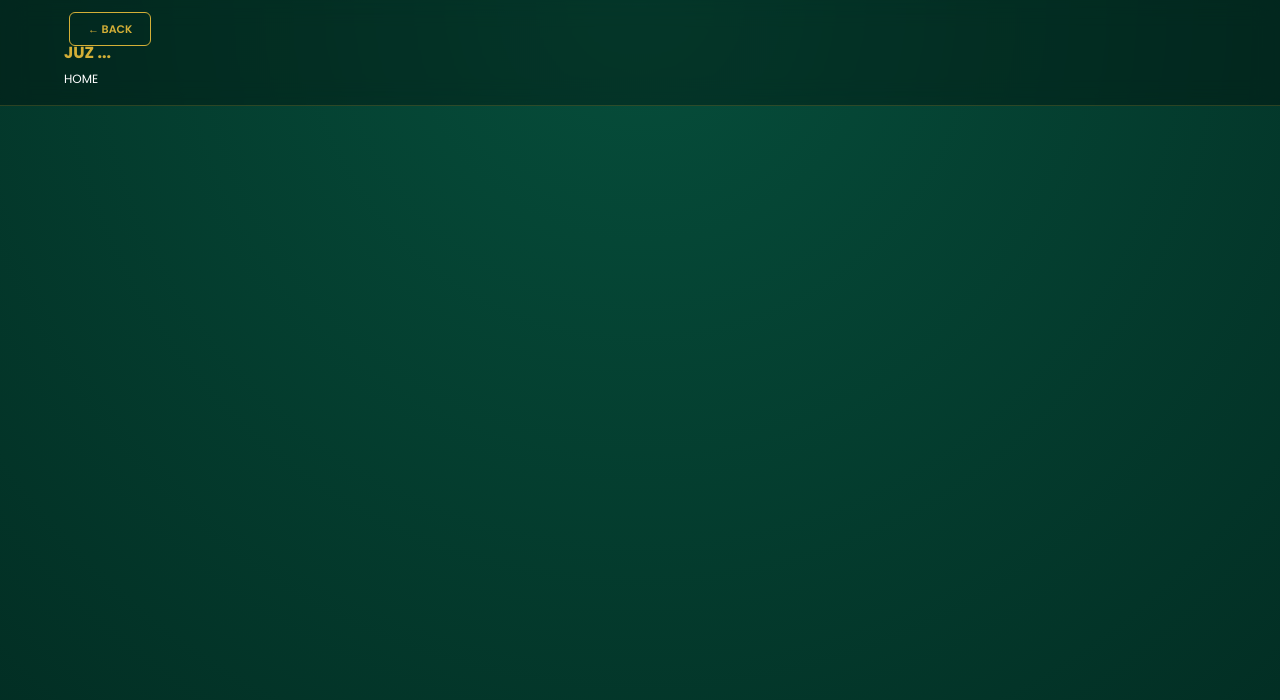
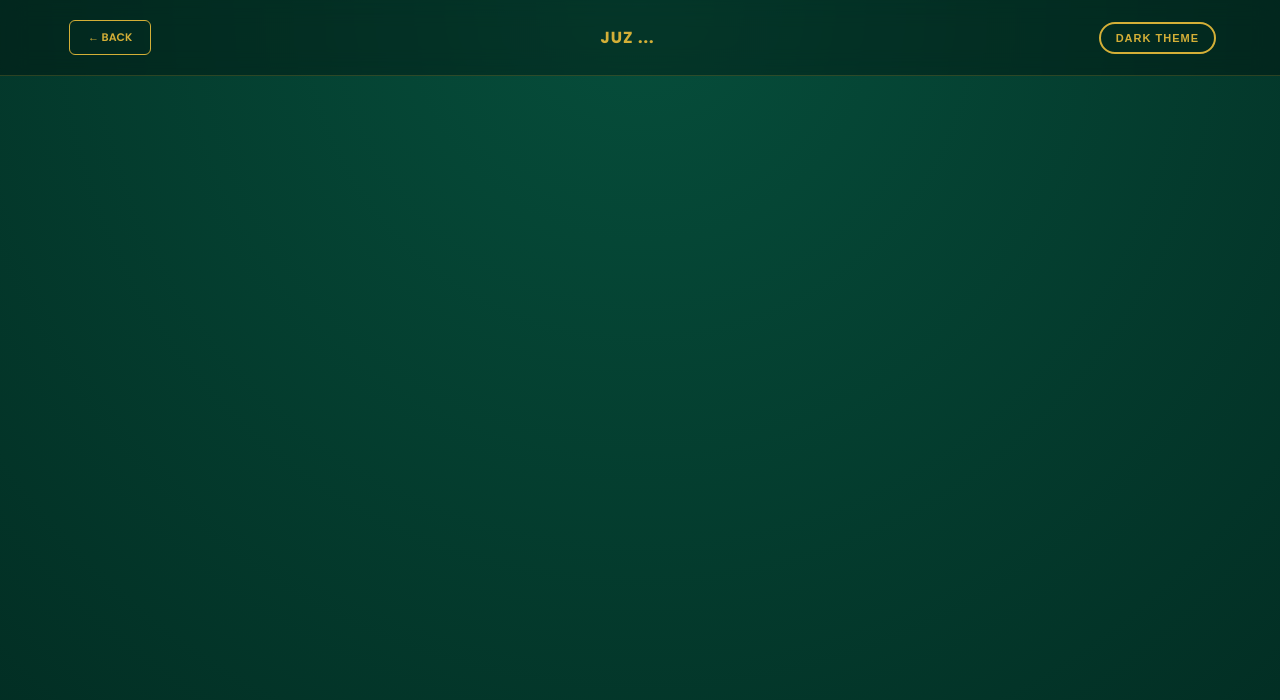
Before and after one commit to rayaanrazia9-coder/NuurHuda_Quran_Web, a plain HTML site: page reader.html in a window 1280 px wide. Drawn offline with Linux system fonts and the light colour scheme; a web font is replaced by a local one.

Commit message:
Refactor reader.html structure and add theme toggle

```diff
--- a/reader.html
+++ b/reader.html
@@ -2,30 +2,25 @@
 <html lang="en">
 <head>
     <meta charset="UTF-8">
-  <title>Reader | The Grand Quran</title>
+    <title>Reader</title>
     <link rel="stylesheet" href="juz.css">
 </head>
 <body>
     <div id="progress-container"><div id="progress-bar"></div></div>
-
     <header>
+        <div class="nav-container">
             <a href="juz.html" class="btn">← BACK</a>
-    <div id="juzTitle" style="font-weight: 700; color: var(--gold);">JUZ ...</div>
-    <a href="index.html" style="color: white; text-decoration: none; font-size: 12px;">HOME</a>
+            <span id="juzTitle" style="color: var(--gold); font-weight: 700; letter-spacing: 1px;">JUZ ...</span>
+            <button id="themeBtn" class="theme-toggle" onclick="toggleTheme()">Dark Theme</button>
+        </div>
     </header>
-
-  <div id="quranContent">
-      </div>
-
+    <div id="quranContent"></div>
     <button id="scrollToTop">↑</button>
-
     <script src="juz.js"></script>
     <script>
-    // Ensure functions run after page is ready
-    window.onload = () => {
-        initScrollFeatures();
+        applyTheme();
+        initUI();
         loadReader();
-    };
     </script>
 </body>
 </html>
```
Lines whose indentation alone changed are shown as unchanged.
